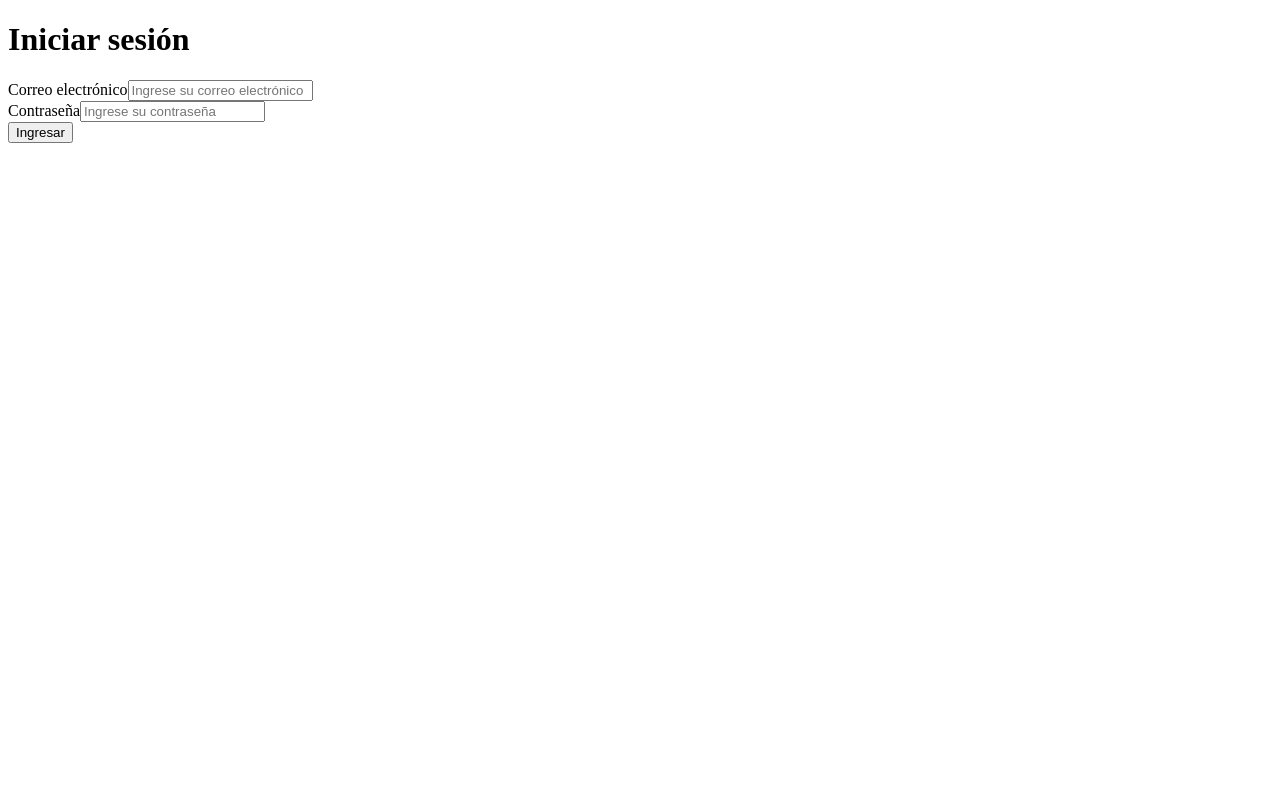
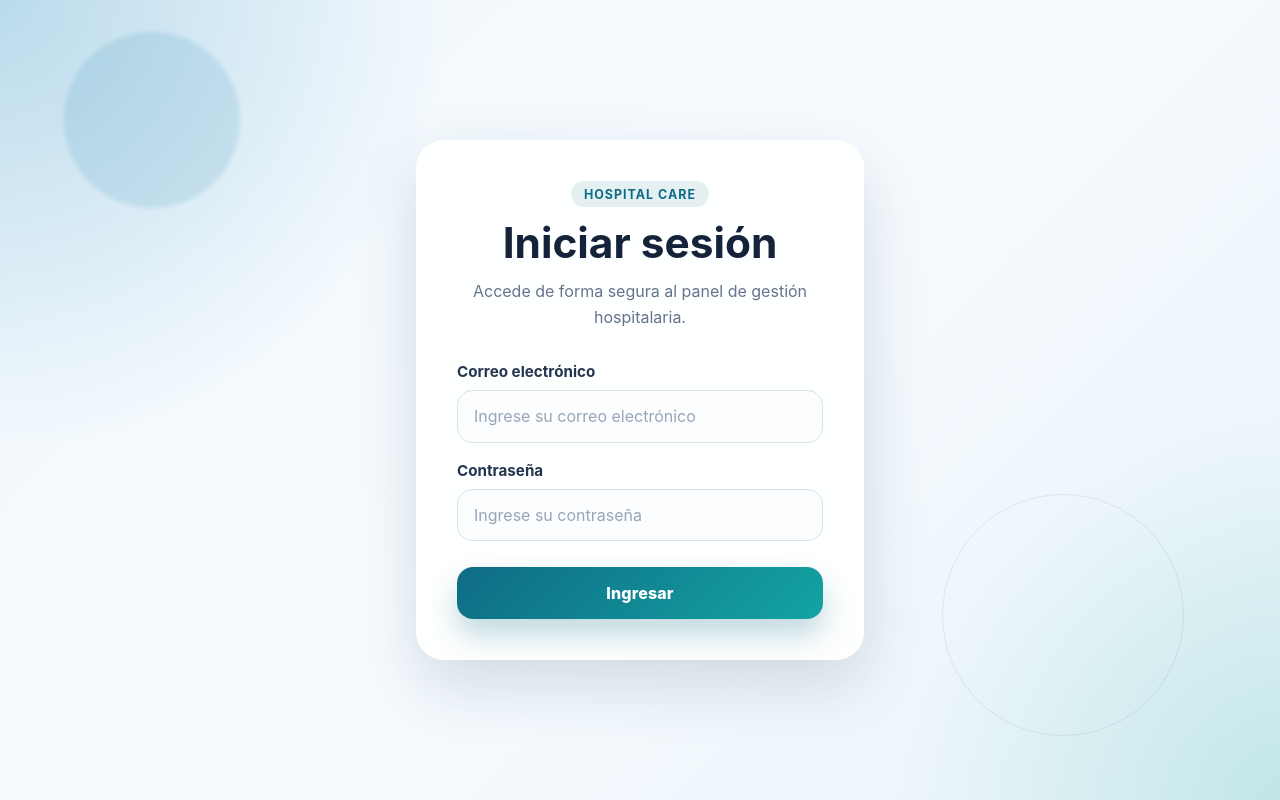
Before and after one commit to MAICK-JESUS/frontend-hospital, a React (Vite) app: page /login in a window 1280 px wide. Built offline with nearby package versions, Linux system fonts and the light colour scheme.

Commit message:
Style login page

```diff
--- /dev/null
+++ b/src/components/auth/LoginForm.css
@@ -0,0 +1,124 @@
+.login-card {
+  position: relative;
+  z-index: 1;
+  width: min(100%, 28rem);
+  padding: 2.5rem;
+  border: 1px solid rgba(255, 255, 255, 0.8);
+  border-radius: 1.75rem;
+  background: rgba(255, 255, 255, 0.88);
+  box-shadow: 0 1.5rem 4rem rgba(27, 62, 83, 0.16);
+  backdrop-filter: blur(18px);
+}
+
+.login-card__header {
+  margin-bottom: 2rem;
+  text-align: center;
+}
+
+.login-card__eyebrow {
+  display: inline-flex;
+  align-items: center;
+  justify-content: center;
+  margin: 0 0 0.85rem;
+  padding: 0.35rem 0.8rem;
+  border-radius: 999px;
+  color: #0f6b86;
+  font-size: 0.78rem;
+  font-weight: 700;
+  letter-spacing: 0.08em;
+  text-transform: uppercase;
+  background: rgba(15, 107, 134, 0.1);
+}
+
+.login-card h1 {
+  margin: 0;
+  color: #14223a;
+  font-size: clamp(2rem, 7vw, 2.65rem);
+  line-height: 1.05;
+}
+
+.login-card__subtitle {
+  margin: 0.85rem 0 0;
+  color: #64748b;
+  line-height: 1.6;
+}
+
+.login-form__field {
+  display: grid;
+  gap: 0.55rem;
+  margin-bottom: 1.15rem;
+}
+
+.login-form__field label {
+  color: #24364f;
+  font-size: 0.95rem;
+  font-weight: 700;
+}
+
+.login-form__field input {
+  width: 100%;
+  padding: 0.95rem 1rem;
+  border: 1px solid #d8e2ea;
+  border-radius: 0.95rem;
+  color: #152033;
+  outline: none;
+  background: #fbfdff;
+  transition:
+    border-color 180ms ease,
+    box-shadow 180ms ease,
+    transform 180ms ease;
+}
+
+.login-form__field input::placeholder {
+  color: #97a6b7;
+}
+
+.login-form__field input:focus {
+  border-color: #1689ad;
+  box-shadow: 0 0 0 4px rgba(22, 137, 173, 0.14);
+  transform: translateY(-1px);
+}
+
+.login-form__alert {
+  margin: 0.25rem 0 1rem;
+  padding: 0.85rem 1rem;
+  border: 1px solid rgba(220, 38, 38, 0.18);
+  border-radius: 0.9rem;
+  color: #b42318;
+  font-weight: 600;
+  background: #fff1f0;
+}
+
+.login-form__button {
+  width: 100%;
+  margin-top: 0.45rem;
+  padding: 1rem 1.25rem;
+  border: 0;
+  border-radius: 1rem;
+  color: #ffffff;
+  font-weight: 800;
+  letter-spacing: 0.01em;
+  background: linear-gradient(135deg, #0f6b86, #13a4a2);
+  box-shadow: 0 1rem 1.8rem rgba(15, 107, 134, 0.25);
+  transition:
+    box-shadow 180ms ease,
+    transform 180ms ease,
+    filter 180ms ease;
+}
+
+.login-form__button:hover {
+  box-shadow: 0 1.15rem 2.1rem rgba(15, 107, 134, 0.32);
+  filter: saturate(1.08);
+  transform: translateY(-2px);
+}
+
+.login-form__button:active {
+  transform: translateY(0);
+}
+
+@media (max-width: 520px) {
+  .login-card {
+    padding: 1.5rem;
+    border-radius: 1.35rem;
+  }
+}
--- a/src/components/auth/LoginForm.tsx
+++ b/src/components/auth/LoginForm.tsx
@@ -1,6 +1,7 @@
 import { useState } from "react";
 import type { FormEventHandler } from "react";
 import type { LoginCredentials } from "../../types/auth";
+import "./LoginForm.css";
 
 
 interface LoginFormProps {
@@ -34,12 +35,16 @@ function LoginForm({ error, onSubmit }: LoginFormProps) {
 
 
   return (
-    <form onSubmit={handleSubmit}>
-      <h1>Iniciar sesión</h1>
+    <form className="login-card" onSubmit={handleSubmit}>
+      <div className="login-card__header">
+        <p className="login-card__eyebrow">Hospital care</p>
+        <h1>Iniciar sesión</h1>
+        <p className="login-card__subtitle">Accede de forma segura al panel de gestión hospitalaria.</p>
+      </div>
 
 
-      <div>
-         <label htmlFor="email">Correo electrónico</label>
+      <div className="login-form__field">
+        <label htmlFor="email">Correo electrónico</label>
 
 
         <input
@@ -54,7 +59,7 @@ function LoginForm({ error, onSubmit }: LoginFormProps) {
       </div>
 
 
-      <div>
+      <div className="login-form__field">
         <label htmlFor="password">Contraseña</label>
 
 
@@ -72,13 +77,13 @@ function LoginForm({ error, onSubmit }: LoginFormProps) {
 
 
       {error && (
-        <p role="alert" aria-live="polite">
+        <p className="login-form__alert" role="alert" aria-live="polite">
           {error}
         </p>
       )}
 
 
-      <button type="submit">Ingresar</button>
+      <button className="login-form__button" type="submit">Ingresar</button>
     </form>
   );
 }
--- a/src/index.css
+++ b/src/index.css
@@ -0,0 +1,30 @@
+:root {
+  font-family:
+    Inter, ui-sans-serif, system-ui, -apple-system, BlinkMacSystemFont, "Segoe UI",
+    sans-serif;
+  color: #152033;
+  background: #f3f7fb;
+  font-synthesis: none;
+  text-rendering: optimizeLegibility;
+  -webkit-font-smoothing: antialiased;
+  -moz-osx-font-smoothing: grayscale;
+}
+
+* {
+  box-sizing: border-box;
+}
+
+body {
+  min-width: 320px;
+  min-height: 100vh;
+  margin: 0;
+}
+
+button,
+input {
+  font: inherit;
+}
+
+button {
+  cursor: pointer;
+}
--- /dev/null
+++ b/src/pages/auth/LoginPage.css
@@ -0,0 +1,44 @@
+.login-page {
+  display: grid;
+  min-height: 100vh;
+  place-items: center;
+  padding: 2rem;
+  overflow: hidden;
+  background:
+    radial-gradient(circle at top left, rgba(48, 145, 196, 0.28), transparent 28rem),
+    radial-gradient(circle at bottom right, rgba(32, 178, 170, 0.2), transparent 24rem),
+    linear-gradient(135deg, #eff7fb 0%, #f7fbff 48%, #e9f3f8 100%);
+}
+
+.login-page::before {
+  position: fixed;
+  inset: 2rem auto auto 4rem;
+  width: 11rem;
+  height: 11rem;
+  content: "";
+  border-radius: 999px;
+  background: rgba(15, 118, 160, 0.12);
+  filter: blur(2px);
+}
+
+.login-page::after {
+  position: fixed;
+  right: 6rem;
+  bottom: 4rem;
+  width: 15rem;
+  height: 15rem;
+  content: "";
+  border: 1px solid rgba(21, 32, 51, 0.08);
+  border-radius: 999px;
+}
+
+@media (max-width: 520px) {
+  .login-page {
+    padding: 1rem;
+  }
+
+  .login-page::before,
+  .login-page::after {
+    display: none;
+  }
+}
--- a/src/pages/auth/LoginPage.tsx
+++ b/src/pages/auth/LoginPage.tsx
@@ -3,6 +3,7 @@ import { Navigate, useNavigate } from "react-router-dom";
 
 
 import LoginForm from "../../components/auth/LoginForm";
+import "./LoginPage.css";
 import { authRepository } from "../../repositories/authRepository";
 
 
@@ -37,11 +38,8 @@ function LoginPage() {
 
 
   return (
-    <main>
-      <LoginForm
-        error={error}
-        onSubmit={handleLogin}
-      />
+    <main className="login-page">
+      <LoginForm error={error} onSubmit={handleLogin} />
     </main>
   );
 }
```
